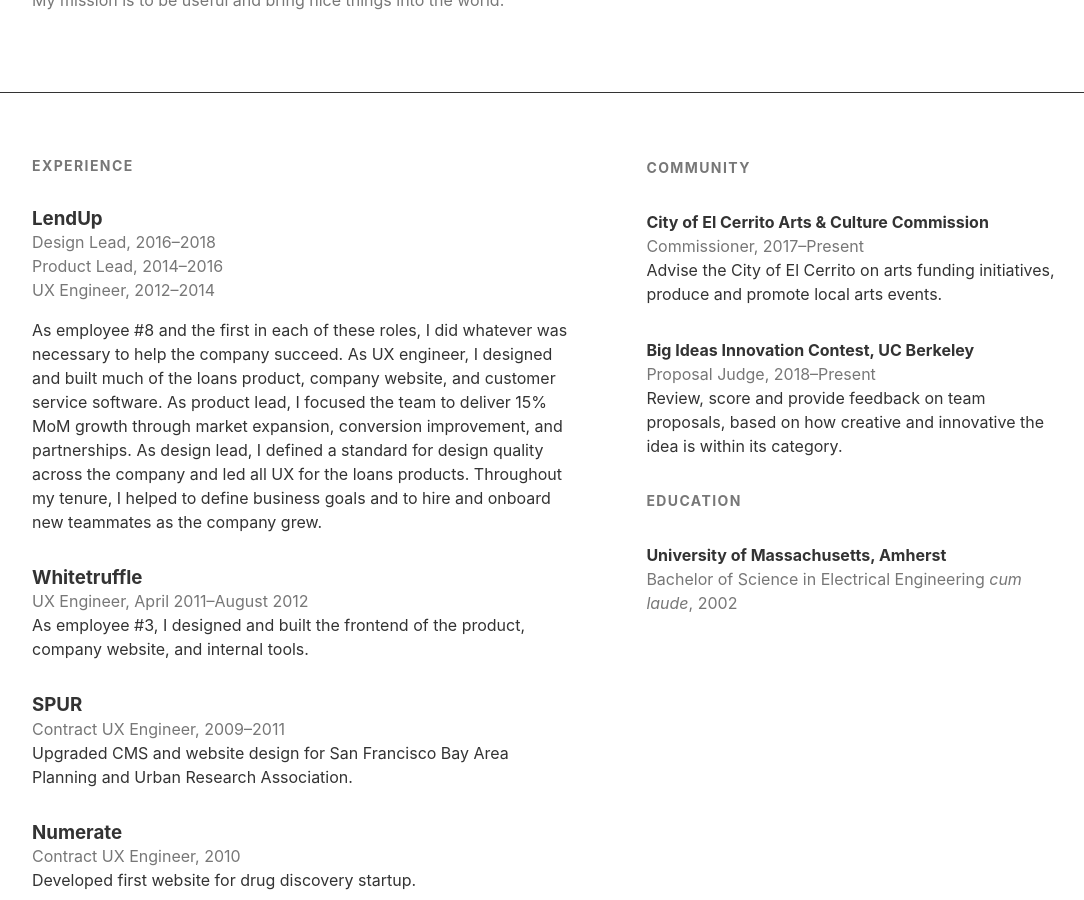
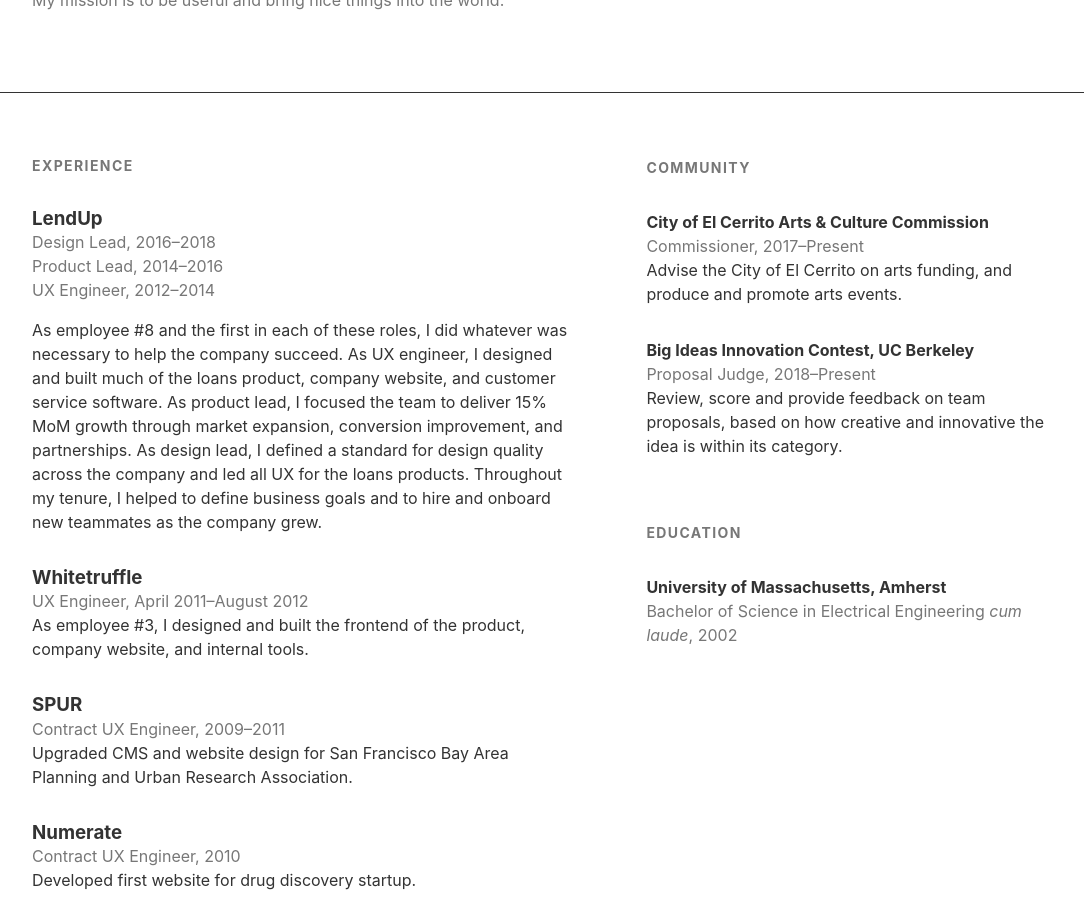
Before and after one commit to christopherdubs/christopherdubs.github.io, a Jekyll site: the page resume.html, which Jekyll copies as it is, in a window 1280 px wide and 900 px high, scrolled down 348 px. Shown: the whole window, without its empty margins (96-1180 px from the left). Built offline with Jekyll 4.4.1, drawn with Linux system fonts in a browser that asks for light colours.

Commit message:
minor layout & copy tweaks

```diff
--- a/index.html
+++ b/index.html
@@ -90,7 +90,7 @@
     <p class="mt2 gray measure-narrow">Coherent, Human, Accessible, Recoverable, Mindful, and Efficient Design</p>
   </header>
   <div class="fn fl-ns w-50-ns">
-    <p class="measure mt0-ns">CHARMED is a standard of quality. <a href="CHARMED.html">It's available here on Github, take it, use it</a>.</p>
+    <p class="measure mt0-ns">CHARMED is a standard of quality. <a href="CHARMED.html">It&#8217;s available here on Github, take it, use it</a>.</p>
     <p class="measure">This is my evolution of a quality standard called CARMEL that I championed at LendUp. It came about because, while the design team followed many best practices, we weren&#8217;t achieving a user experience of consistently high quality. To solve this, I defined a standard of design quality that is as objective as possible.</p>
   </div>
 </article>
--- a/resume.html
+++ b/resume.html
@@ -81,14 +81,14 @@
     <ul class="list mt0 pl0 mb0 gray">
       <li>Commissioner, 2017–Present</li>
     </ul>
-    <p class="mt0">Advise the City of El Cerrito on arts funding initiatives, produce and promote local arts events.</p>
+    <p class="mt0">Advise the City of El Cerrito on arts funding, and produce and promote arts events.</p>
     <h3 class="mb0 mt4 f5">Big Ideas Innovation Contest, UC Berkeley</h3>
     <ul class="list mt0 pl0 mb0 gray">
       <li>Proposal Judge, 2018–Present</li>
     </ul>
     <p class="mt0">Review, score and provide feedback on team proposals, based on how creative and innovative the idea is within its category.</p>
 
-    <h2 class="ttu gray tracked f6 mt4 mb4">Education</h2>
+    <h2 class="ttu gray tracked f6 mt5 mb4">Education</h2>
     <h3 class="mb0 f5">University of Massachusetts, Amherst</h3>
     <ul class="list mt0 pl0 gray">
       <li>Bachelor of Science in Electrical Engineering <i>cum laude</i>, 2002</li>
```
